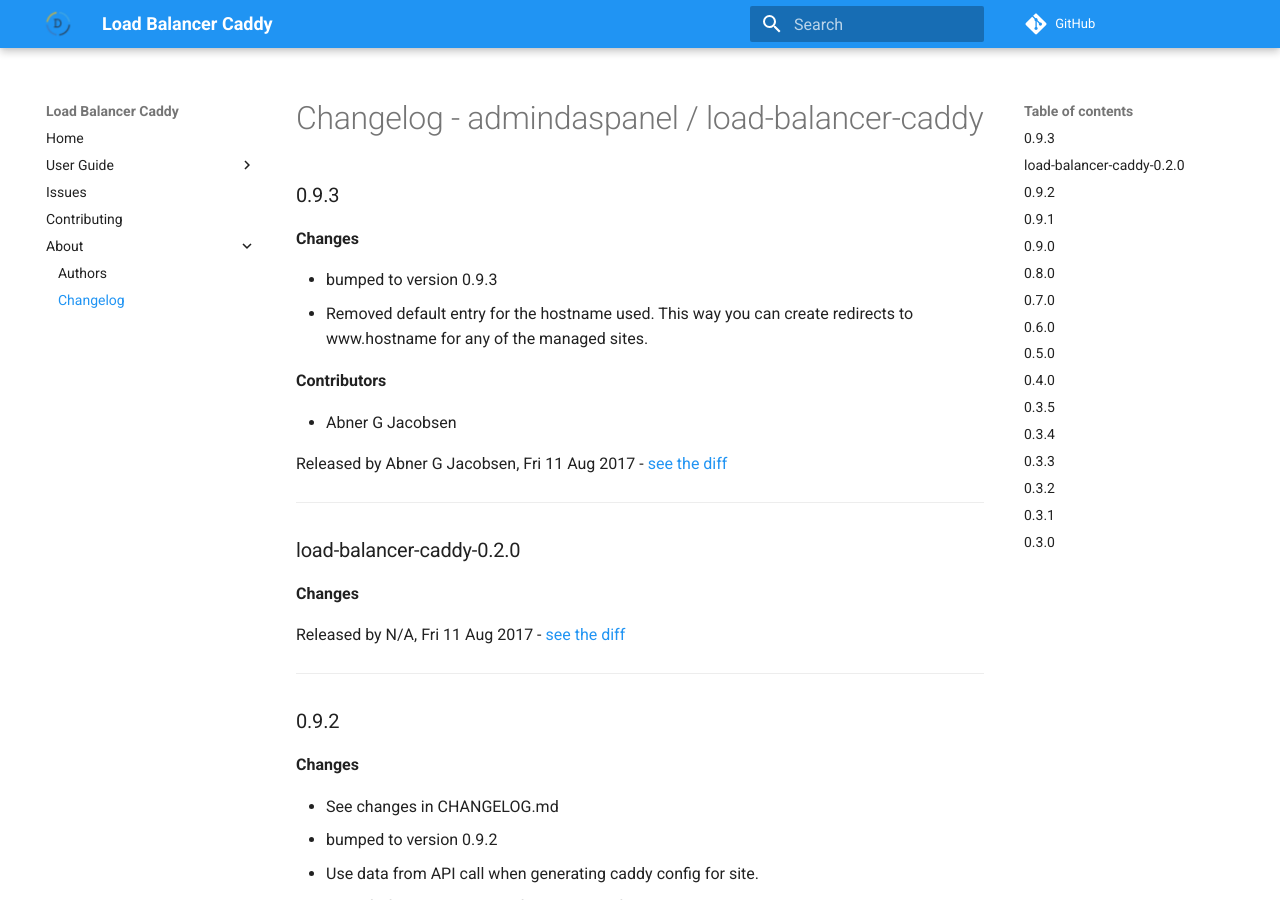
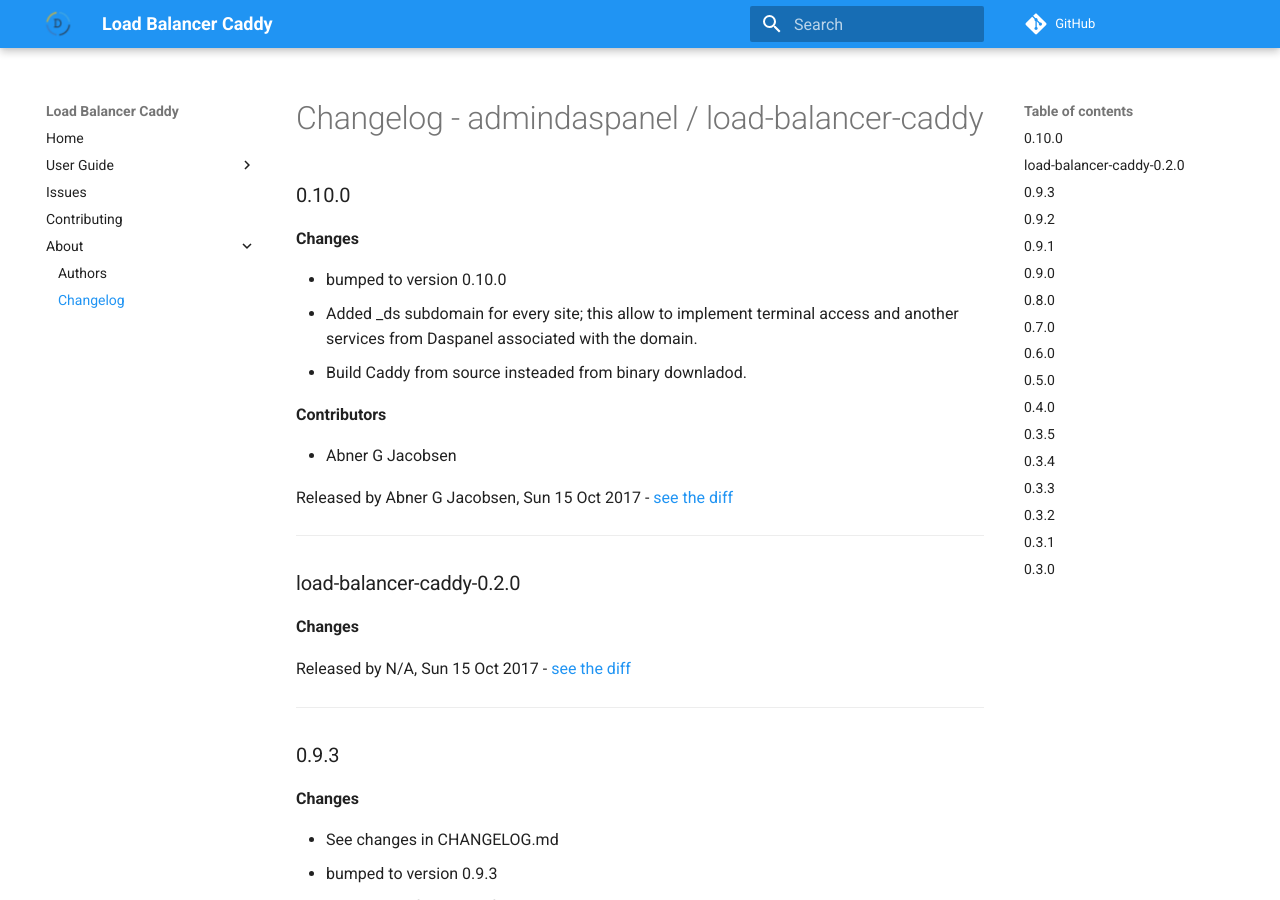
Before and after one commit to daspanel/load-balancer-caddy, an MkDocs documentation site: the page built from docs/changelog.md, in a window 1280 px wide and 900 px high. Built offline with MkDocs 1.6.1 and Material for MkDocs 9.7.7, drawn with Linux system fonts in a browser that asks for light colours; comment, search, counter and statistics services are not loaded; old or Windows-style settings are respelled for this version of MkDocs.

Commit message:
See changes in CHANGELOG.md

```diff
--- a/docs/changelog.md
+++ b/docs/changelog.md
@@ -1,8 +1,32 @@
 # Changelog - admindaspanel / load-balancer-caddy
+
+### 0.10.0
+__Changes__
+
+- bumped to version 0.10.0
+- Added _ds subdomain for every site; this allow to implement terminal access and another services from Daspanel associated with the domain.
+- Build Caddy from source insteaded from binary downladod.
+
+__Contributors__
+
+- Abner G Jacobsen
+
+Released by Abner G Jacobsen, Sun 15 Oct 2017 -
+[see the diff](https://github.com/admindaspanel/load-balancer-caddy/compare/0.9.3...0.10.0#diff)
+______________
+
+### load-balancer-caddy-0.2.0
+__Changes__
+
+
+Released by N/A, Sun 15 Oct 2017 -
+[see the diff](https://github.com/admindaspanel/load-balancer-caddy/compare/...#diff)
+______________
 
 ### 0.9.3
 __Changes__
 
+- See changes in CHANGELOG.md
 - bumped to version 0.9.3
 - Removed default entry for the hostname used. This way you can create redirects to www.hostname for any of the managed sites.
 
@@ -12,14 +36,6 @@ __Contributors__
 
 Released by Abner G Jacobsen, Fri 11 Aug 2017 -
 [see the diff](https://github.com/admindaspanel/load-balancer-caddy/compare/0.9.2...0.9.3#diff)
-______________
-
-### load-balancer-caddy-0.2.0
-__Changes__
-
-
-Released by N/A, Fri 11 Aug 2017 -
-[see the diff](https://github.com/admindaspanel/load-balancer-caddy/compare/...#diff)
 ______________
 
 ### 0.9.2
```
Also changed, not shown: CHANGELOG.md (+24 -8 lines).
